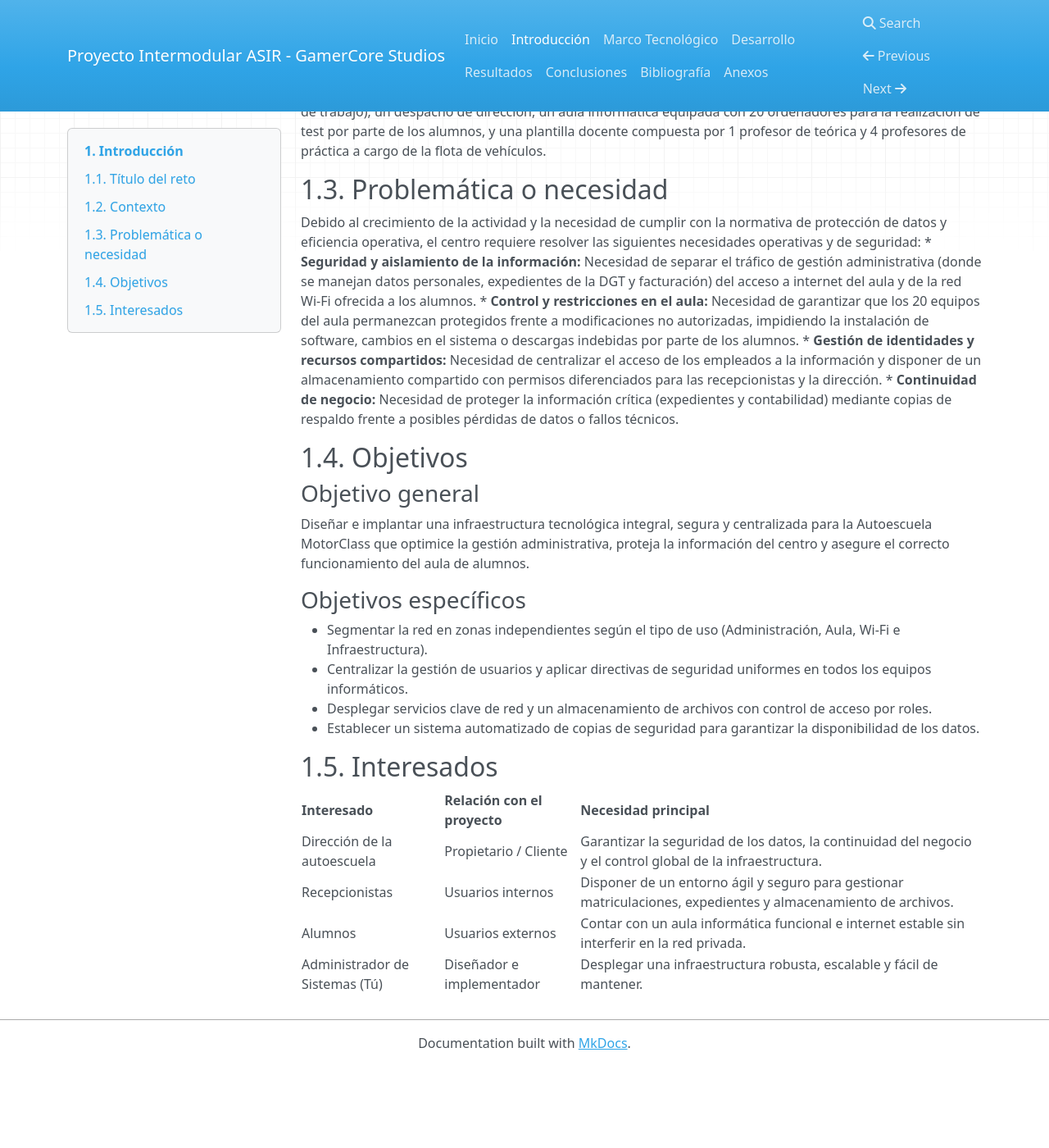
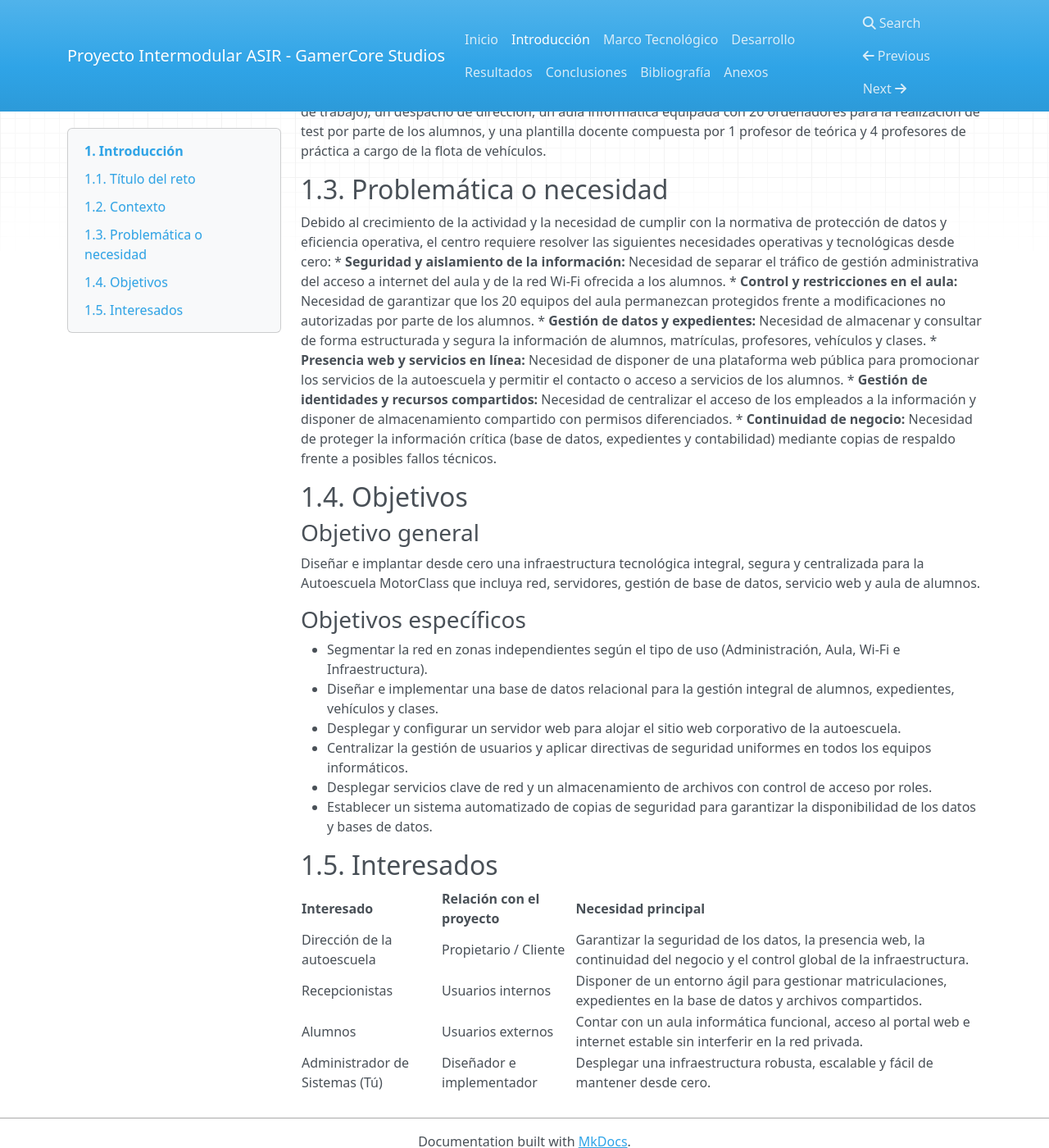
Before and after one commit to LuisEricMartin/Proyecto-Intermodular-ASIR, an MkDocs documentation site: the page built from docs/01_introduccion.md, in a window 1280 px wide and 1400 px high, scrolled down 271 px. Shown: the whole window at 82% size. Built offline with MkDocs 1.6.1, drawn with Linux system fonts in a browser that asks for light colours; nearby versions of some CDN libraries; before the commit the page ends 1571 px from its top, so only the background shows below that; some of the changed text lies outside the part shown.

Commit message:
Revise introduction and project objectives for clarity
Updated the project requirements and objectives to include a database and web portal, emphasizing security and operational needs.

```diff
--- a/docs/01_introduccion.md
+++ b/docs/01_introduccion.md
@@ -1,33 +1,37 @@
 # 1. Introducción
 
 ## 1.1. Título del reto
-Implantación y gestión de la infraestructura de red, servicios centralizados y aula informática para Autoescuela MotorClass.
+Implantación y gestión de la infraestructura de red, servicios centralizados, base de datos y portal web para Autoescuela MotorClass.
 
 ## 1.2. Contexto
 La Autoescuela MotorClass es un centro de formación vial que cuenta con una zona de recepción (2 puestos de trabajo), un despacho de dirección, un aula informática equipada con 20 ordenadores para la realización de test por parte de los alumnos, y una plantilla docente compuesta por 1 profesor de teórica y 4 profesores de práctica a cargo de la flota de vehículos.
 
 ## 1.3. Problemática o necesidad
-Debido al crecimiento de la actividad y la necesidad de cumplir con la normativa de protección de datos y eficiencia operativa, el centro requiere resolver las siguientes necesidades operativas y de seguridad:
-* **Seguridad y aislamiento de la información:** Necesidad de separar el tráfico de gestión administrativa (donde se manejan datos personales, expedientes de la DGT y facturación) del acceso a internet del aula y de la red Wi-Fi ofrecida a los alumnos.
-* **Control y restricciones en el aula:** Necesidad de garantizar que los 20 equipos del aula permanezcan protegidos frente a modificaciones no autorizadas, impidiendo la instalación de software, cambios en el sistema o descargas indebidas por parte de los alumnos.
-* **Gestión de identidades y recursos compartidos:** Necesidad de centralizar el acceso de los empleados a la información y disponer de un almacenamiento compartido con permisos diferenciados para las recepcionistas y la dirección.
-* **Continuidad de negocio:** Necesidad de proteger la información crítica (expedientes y contabilidad) mediante copias de respaldo frente a posibles pérdidas de datos o fallos técnicos.
+Debido al crecimiento de la actividad y la necesidad de cumplir con la normativa de protección de datos y eficiencia operativa, el centro requiere resolver las siguientes necesidades operativas y tecnológicas desde cero:
+* **Seguridad y aislamiento de la información:** Necesidad de separar el tráfico de gestión administrativa del acceso a internet del aula y de la red Wi-Fi ofrecida a los alumnos.
+* **Control y restricciones en el aula:** Necesidad de garantizar que los 20 equipos del aula permanezcan protegidos frente a modificaciones no autorizadas por parte de los alumnos.
+* **Gestión de datos y expedientes:** Necesidad de almacenar y consultar de forma estructurada y segura la información de alumnos, matrículas, profesores, vehículos y clases.
+* **Presencia web y servicios en línea:** Necesidad de disponer de una plataforma web pública para promocionar los servicios de la autoescuela y permitir el contacto o acceso a servicios de los alumnos.
+* **Gestión de identidades y recursos compartidos:** Necesidad de centralizar el acceso de los empleados a la información y disponer de almacenamiento compartido con permisos diferenciados.
+* **Continuidad de negocio:** Necesidad de proteger la información crítica (base de datos, expedientes y contabilidad) mediante copias de respaldo frente a posibles fallos técnicos.
 
 ## 1.4. Objetivos
 
 ### Objetivo general
-Diseñar e implantar una infraestructura tecnológica integral, segura y centralizada para la Autoescuela MotorClass que optimice la gestión administrativa, proteja la información del centro y asegure el correcto funcionamiento del aula de alumnos.
+Diseñar e implantar desde cero una infraestructura tecnológica integral, segura y centralizada para la Autoescuela MotorClass que incluya red, servidores, gestión de base de datos, servicio web y aula de alumnos.
 
 ### Objetivos específicos
 * Segmentar la red en zonas independientes según el tipo de uso (Administración, Aula, Wi-Fi e Infraestructura).
+* Diseñar e implementar una base de datos relacional para la gestión integral de alumnos, expedientes, vehículos y clases.
+* Desplegar y configurar un servidor web para alojar el sitio web corporativo de la autoescuela.
 * Centralizar la gestión de usuarios y aplicar directivas de seguridad uniformes en todos los equipos informáticos.
 * Desplegar servicios clave de red y un almacenamiento de archivos con control de acceso por roles.
-* Establecer un sistema automatizado de copias de seguridad para garantizar la disponibilidad de los datos.
+* Establecer un sistema automatizado de copias de seguridad para garantizar la disponibilidad de los datos y bases de datos.
 
 ## 1.5. Interesados
 | Interesado | Relación con el proyecto | Necesidad principal |
 |---|---|---|
-| Dirección de la autoescuela | Propietario / Cliente | Garantizar la seguridad de los datos, la continuidad del negocio y el control global de la infraestructura. |
-| Recepcionistas | Usuarios internos | Disponer de un entorno ágil y seguro para gestionar matriculaciones, expedientes y almacenamiento de archivos. |
-| Alumnos | Usuarios externos | Contar con un aula informática funcional e internet estable sin interferir en la red privada. |
-| Administrador de Sistemas (Tú) | Diseñador e implementador | Desplegar una infraestructura robusta, escalable y fácil de mantener. |
+| Dirección de la autoescuela | Propietario / Cliente | Garantizar la seguridad de los datos, la presencia web, la continuidad del negocio y el control global de la infraestructura. |
+| Recepcionistas | Usuarios internos | Disponer de un entorno ágil para gestionar matriculaciones, expedientes en la base de datos y archivos compartidos. |
+| Alumnos | Usuarios externos | Contar con un aula informática funcional, acceso al portal web e internet estable sin interferir en la red privada. |
+| Administrador de Sistemas (Tú) | Diseñador e implementador | Desplegar una infraestructura robusta, escalable y fácil de mantener desde cero. |
```
